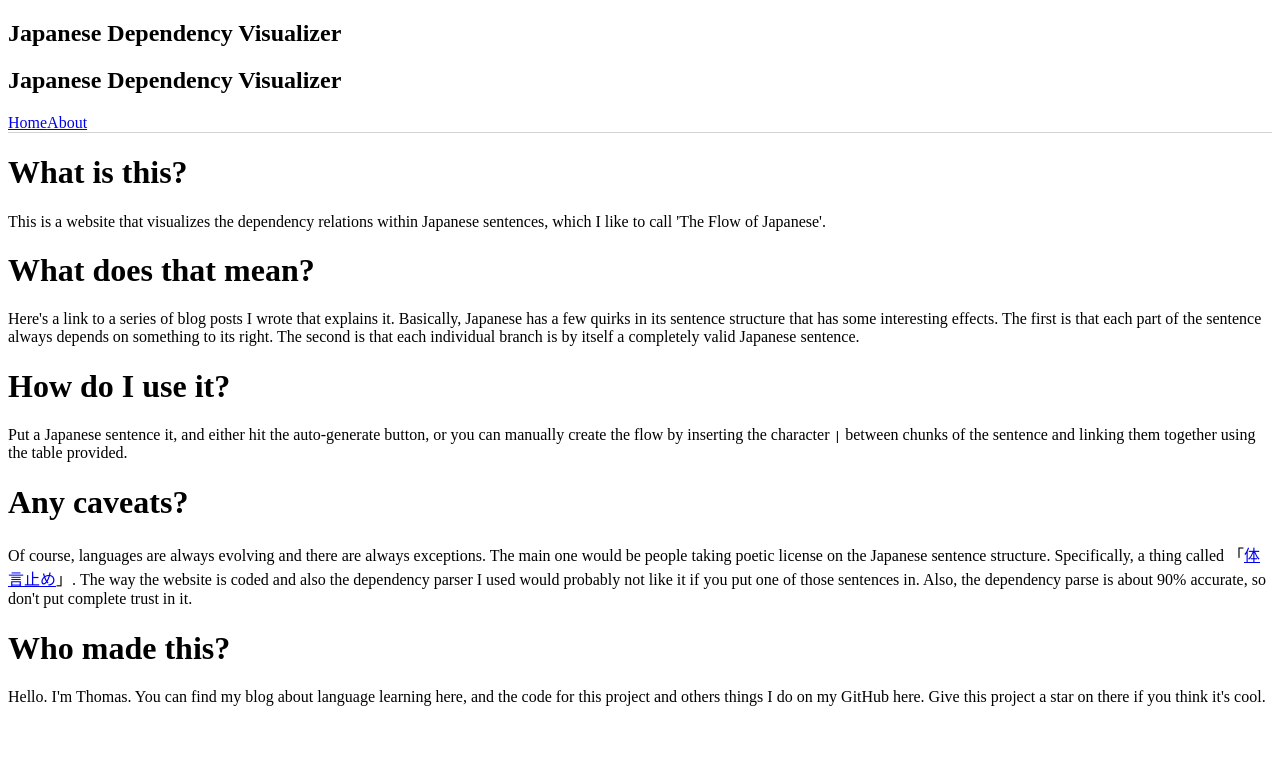
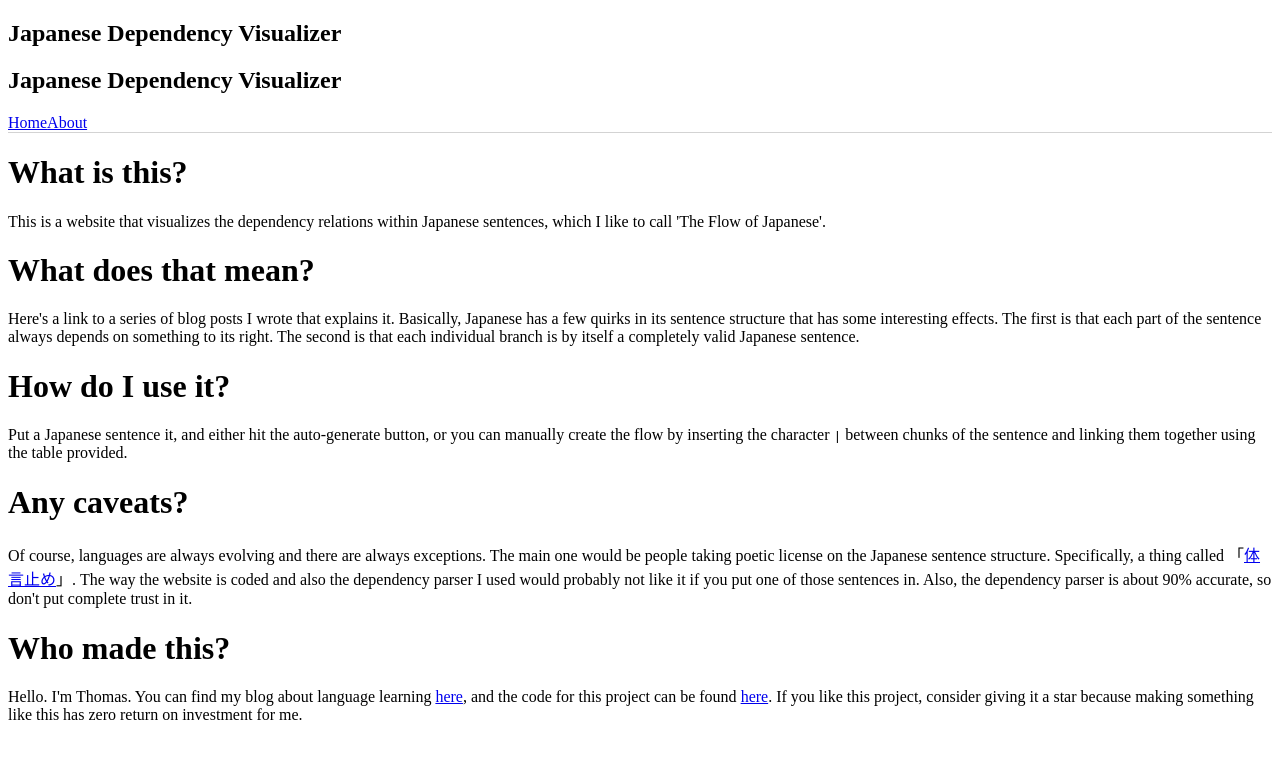
Before and after one commit to tchin25/japanese-dependency-visualizer, a Vue app: page /about in a window 1280 px wide. Shown: the top 758 px of the page. Built offline with nearby package versions, Linux system fonts and the light colour scheme; the HTML template or start-up script is replaced by a standard one.

Commit message:
Edited about, made svg manipulation more accessible

```diff
--- a/src/components/DependencyVisualizer.vue
+++ b/src/components/DependencyVisualizer.vue
@@ -62,11 +62,8 @@
           </template>
         </g>
       </svg>
-
-      <div
-        style="position: absolute; bottom: 1.5rem; left: 1.5rem;"
-        class="field is-grouped"
-      >
+      <div style="position: absolute; bottom: 1.5rem; left: 1.5rem;">
+        <div class="field is-grouped mb-0">
           <p class="control">
             <button
               class="button is-small"
@@ -83,6 +80,24 @@
               Fit
             </button>
           </p>
+          <p class="control">
+            <button
+              class="button is-small"
+              @click="panZoom ? panZoom.zoomIn() : null"
+            >
+              Zoom In
+            </button>
+          </p>
+          <p class="control">
+            <button
+              class="button is-small"
+              @click="panZoom ? panZoom.zoomOut() : null"
+            >
+              Zoom Out
+            </button>
+          </p>
+        </div>
+        <div class="is-size-7">*You can scroll to zoom on desktop</div>
       </div>
     </div>
   </div>
@@ -113,6 +128,7 @@ export default {
   },
   mounted() {
     // console.log(this.treeData);
+    this.panZoom = svgPanZoom("#flow-graph");
   },
   computed: {
     currentFlow() {
@@ -254,4 +270,7 @@ text {
 .node {
   stroke-linecap: round;
 }
+#flow-graph:hover {
+  cursor: grab;
+}
 </style>
--- a/src/views/About.vue
+++ b/src/views/About.vue
@@ -31,14 +31,18 @@
           >体言止め</a
         >」. The way the website is coded and also the dependency parser I used
         would probably not like it if you put one of those sentences in. Also,
-        the dependency parse is about 90% accurate, so don't put complete trust
+        the dependency parser is about 90% accurate, so don't put complete trust
         in it.
       </div>
       <div class="content">
         <h1 class="title">Who made this?</h1>
-        Hello. I'm Thomas. You can find my blog about language learning here,
-        and the code for this project and others things I do on my GitHub here.
-        Give this project a star on there if you think it's cool.
+        Hello. I'm Thomas. You can find my blog about language learning
+        <a href="https://barelylingual.net/"> here</a>, and the code for this
+        project can be found
+        <a href="https://github.com/tchin25/jp-dependency-diagrams-visualizer">
+          here</a
+        >. If you like this project, consider giving it a star because making
+        something like this has zero return on investment for me.
       </div>
     </div>
   </div>
--- a/src/views/Home.vue
+++ b/src/views/Home.vue
@@ -11,7 +11,7 @@
           <TokenTable style="height: 100%" />
         </div>
         <div class="column">
-          <DependencyVisualizer style="height: 100%" />
+          <DependencyVisualizer />
         </div>
       </div>
     </div>
```
Lines whose indentation alone changed are shown as unchanged.
